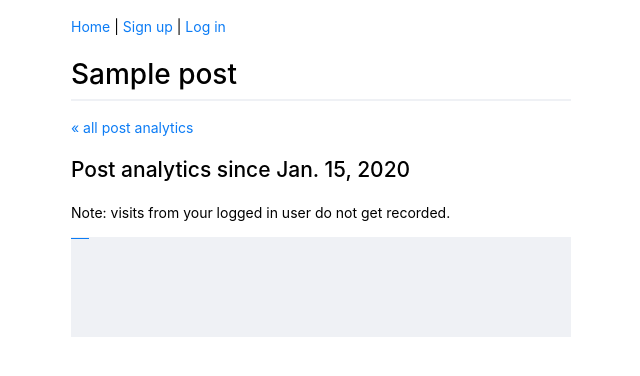
After one commit to mataroa-blog/mataroa, a Django app: template main/templates/main/analytic_detail.html in a window 1280 px wide. The commit adds this page. Shown: the top 376 px of the page, without its empty margins (319-959 px from the left). Run offline with Django 3.2, Linux system fonts and the light colour scheme; the template is opened without the code that fills it: most values are stand-ins (such as "Sample title", 1, 10 or a date in 2020).

Commit message:
add analytic templates

```diff
--- a/main/static/style.css
+++ b/main/static/style.css
@@ -367,6 +367,15 @@ footer {
     border-color: var(--red-color) !important;
 }
 
+/* svg */
+rect {
+    fill: var(--link-color);
+}
+
+rect:hover {
+    fill: var(--ascent-color);
+}
+
 /* form */
 label {
     display: block;
@@ -609,3 +618,9 @@ form .helptext {
 .images-item-byline {
     color: var(--dark-grey-color);
 }
+
+/* analytics */
+.analytics-chart {
+    background: var(--light-grey-color);
+    line-height: 0;
+}
--- /dev/null
+++ b/main/templates/main/analytic_detail.html
@@ -0,0 +1,32 @@
+{% extends 'main/layout.html' %}
+
+{% block title %}Analytics for {{ post.title }} — {{ request.user.username }} at Mataroa{% endblock %}
+
+{% block content %}
+<main>
+    <h1>{{ post.title }}</h1>
+
+    <a href="{% url 'analytic_list' %}">« all post analytics</a>
+
+    <h2>Post analytics since {{ post.created_at.date }}</h2>
+    <p>
+        Note: visits from your logged in user do not get recorded.
+    </p>
+
+    <div class="analytics-chart">
+        <svg version="1.1" viewBox="0 0 500 100" xmlns="http://www.w3.org/2000/svg">
+            {% for day, analytic in post_analytics.items %}
+            <rect
+                x="{{ analytic.x_offset }}"
+                y="{{ analytic.negative_count_percent }}%"
+                width="18"
+                height="{{ analytic.count_percent }}%"
+                >
+                <title>{{ analytic.count }} hits during {{ day }}</title>
+            </rect>
+            {% endfor %}
+        </svg>
+    </div>
+
+</main>
+{% endblock %}
```
Also changed, not shown: main/templates/main/analytic_list.html (added, +23 -0 lines).
